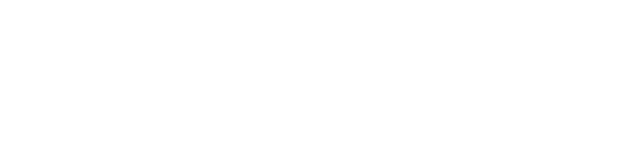
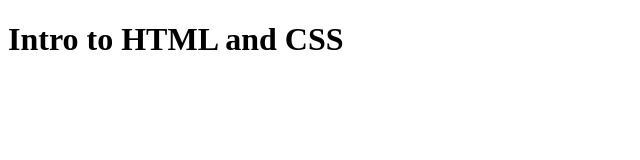
Before and after one commit to DS4200-S23-Class/ic-02-nickhaugen19, a plain HTML site: page index.html in a window 1280 px wide. Shown: the whole page, without its empty margins (0-640 px from the left). Drawn offline with Linux system fonts and the light colour scheme.

Commit message:
Update index.html

```diff
--- a/index.html
+++ b/index.html
@@ -7,7 +7,7 @@
 
 
 <body>
-
+    <h1>Intro to HTML and CSS</h1>
 
 </body>
 
```
